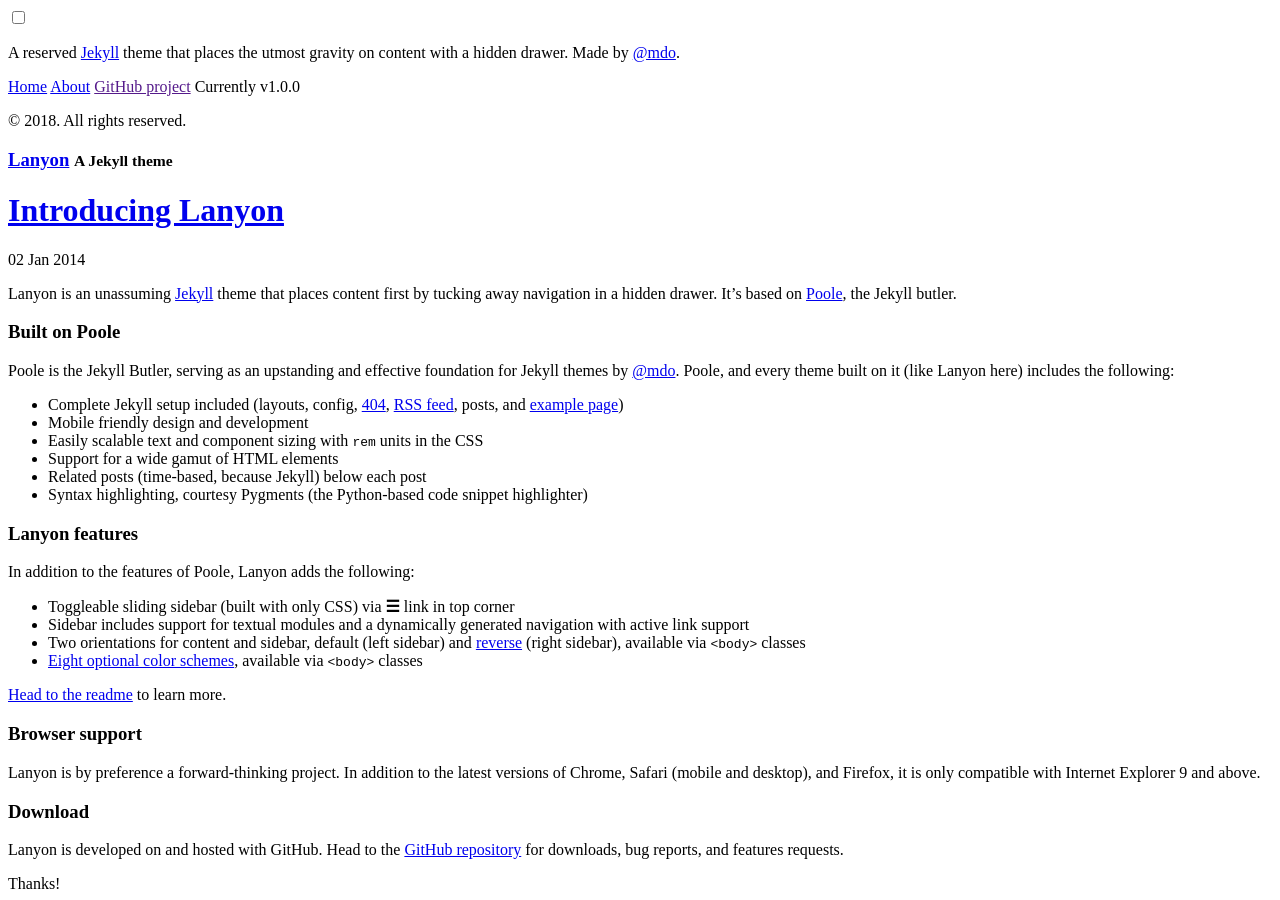
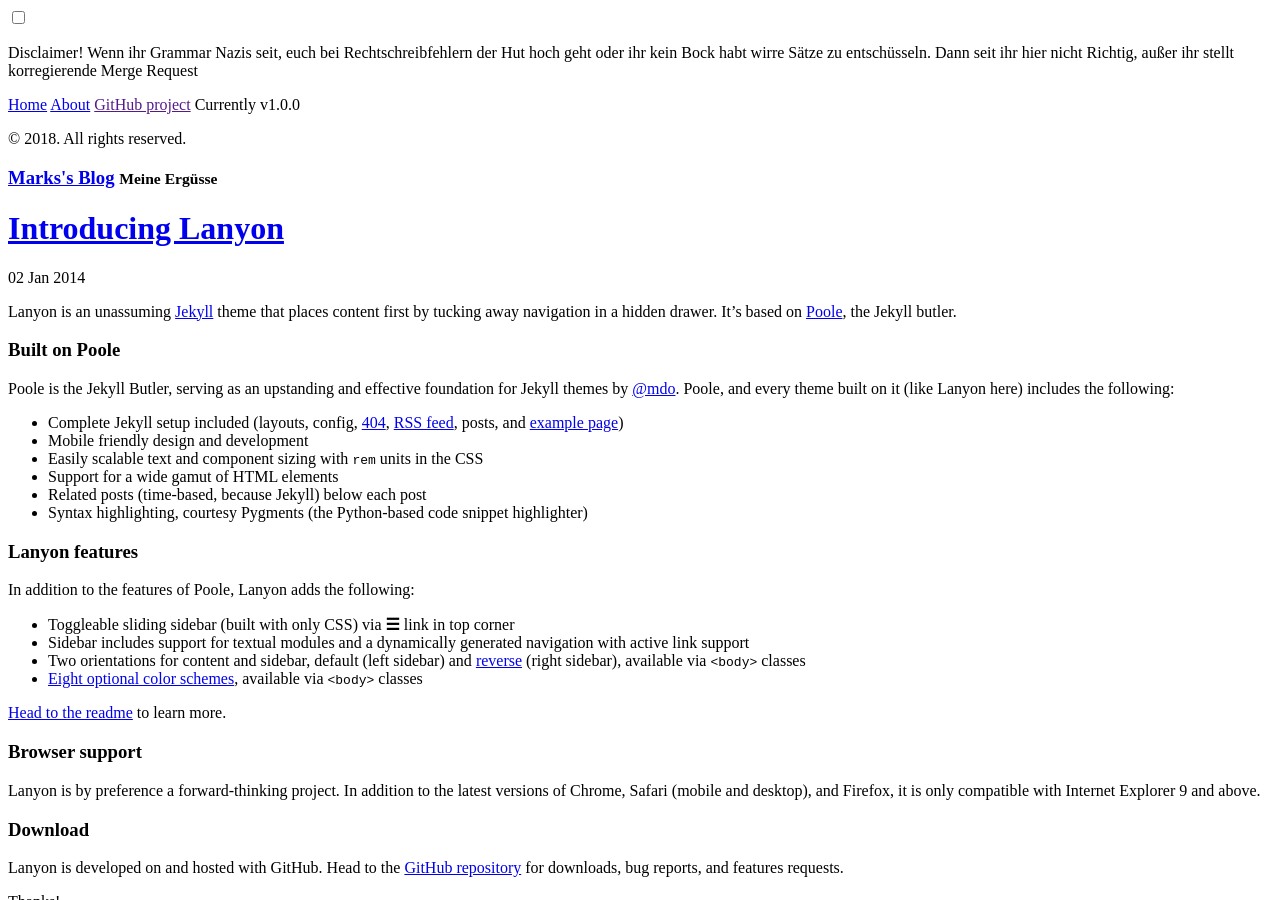
Before and after one commit to qeqar/qeqar.github.io, a Jekyll site: the page built from index.html, in a window 1280 px wide and 900 px high. Built offline with Jekyll 4.4.1, drawn with Linux system fonts in a browser that asks for light colours; the list of posts is cut into pages by our own code.

Commit message:
my config

```diff
--- a/_config.yml
+++ b/_config.yml
@@ -1,14 +1,12 @@
 # Permalinks
-#
-# Use of `relative_permalinks` ensures post links from the index work properly.
 permalink:           pretty
 
 # Setup
-title:               Lanyon
-tagline:             'A Jekyll theme'
-description:         'A reserved <a href="http://jekyllrb.com" target="_blank">Jekyll</a> theme that places the utmost gravity on content with a hidden drawer. Made by <a href="https://twitter.com/mdo" target="_blank">@mdo</a>.'
-url:                 http://qeqar.github.io
-baseurl:             'qeqar.github.io'
+title:               Marks's Blog
+tagline:             'Meine Ergüsse'
+description:         'Disclaimer! Wenn ihr Grammar Nazis seit, euch bei Rechtschreibfehlern der Hut hoch geht oder ihr kein Bock habt wirre Sätze zu entschüsseln. Dann seit ihr hier nicht Richtig, außer ihr stellt korregierende Merge Request'
+url:                 http://www.nitrust.de
+baseurl:             'www.nitrust.de'
 paginate:            5
 
 # About/contact
```
